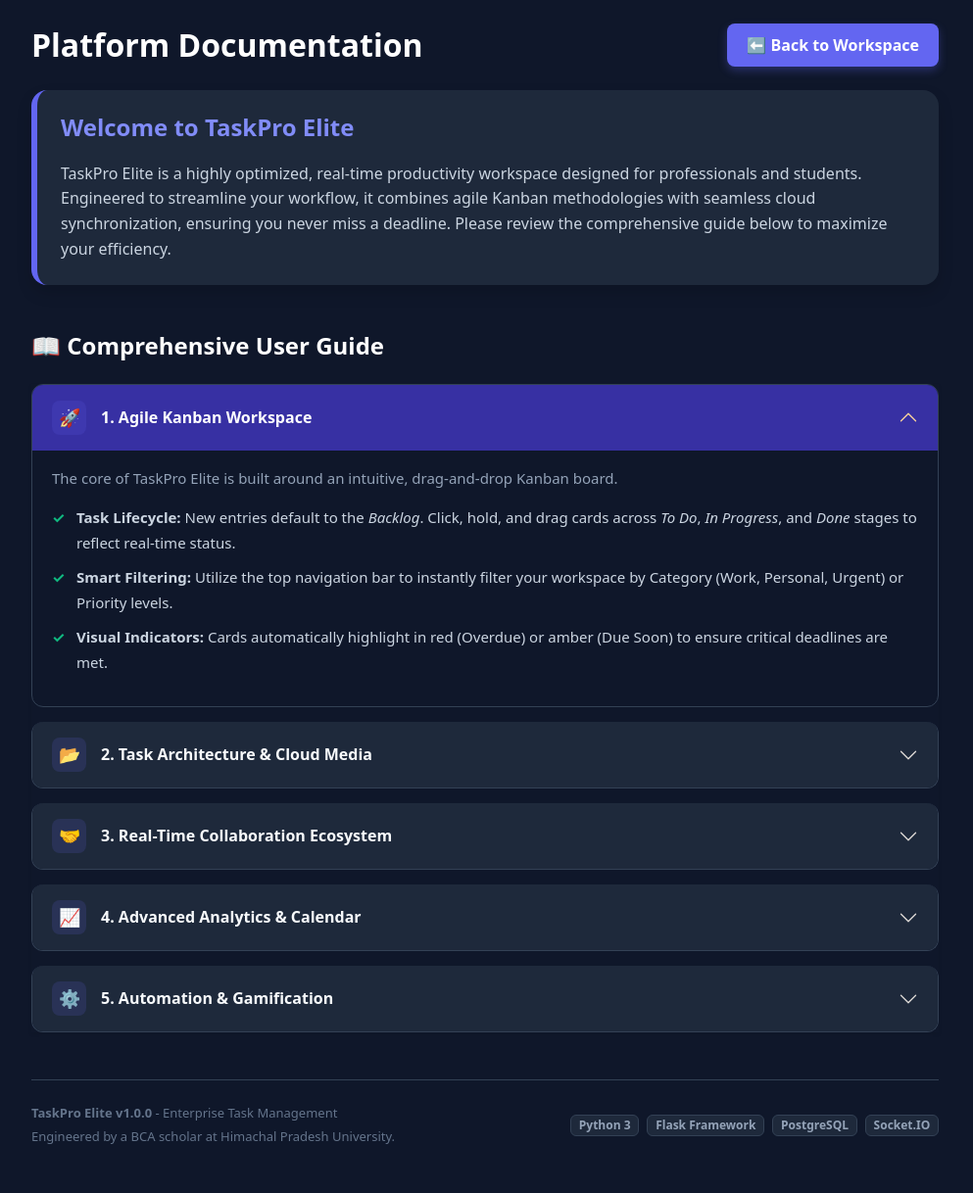
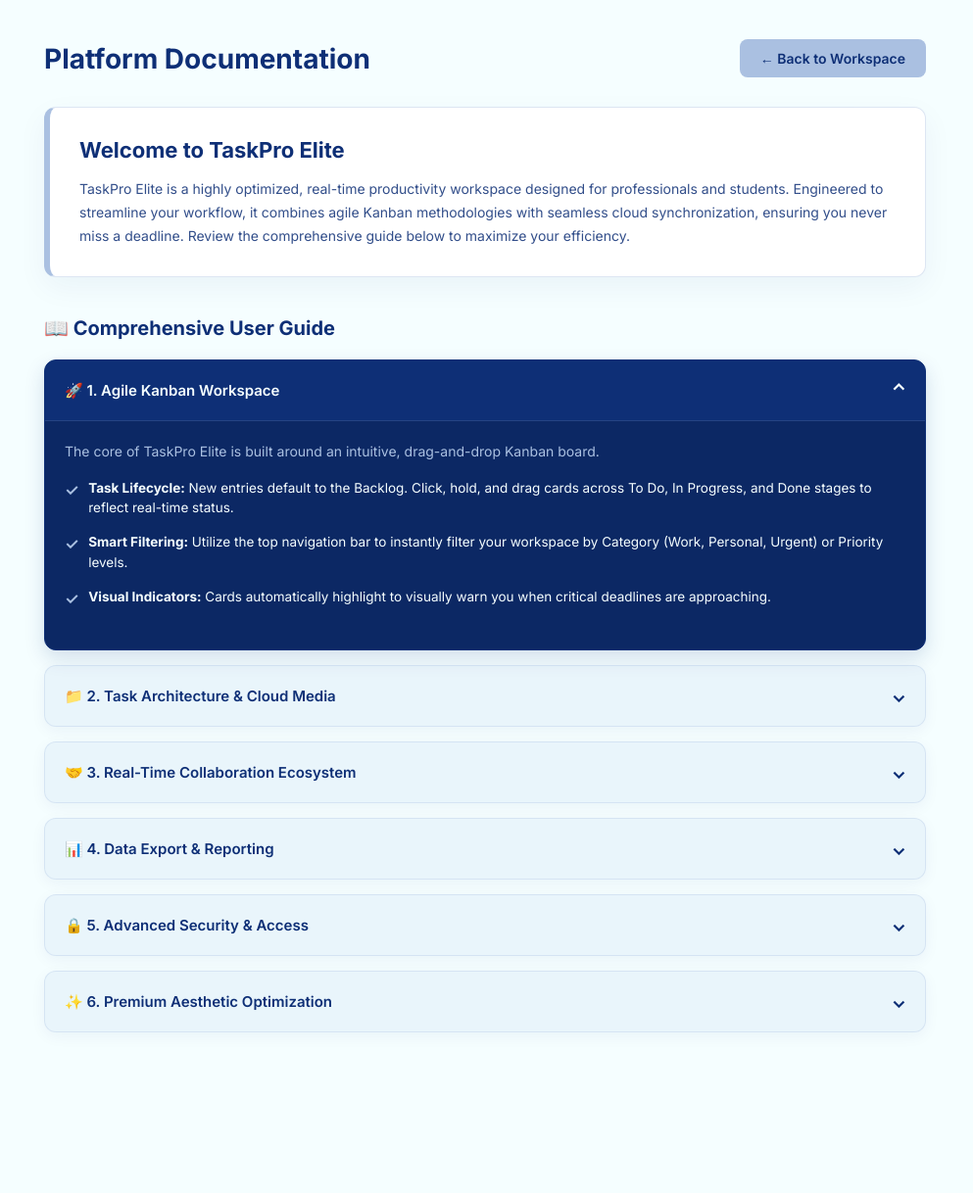
Before and after one commit to bhishmak529-sys/my-task-app, a Flask app: page /about in a window 1280 px wide. Shown: the whole page at 98% size, without its empty margins (145-1138 px from the left). After the commit the page ends 1054 px from the top, so only its background shows below. Run offline with Flask 3, Linux system fonts and the light colour scheme.

Commit message:
Update about.html

```diff
--- a/templates/about.html
+++ b/templates/about.html
@@ -1,195 +1,302 @@
-{% extends "base.html" %}
-{% block body %}
+<!DOCTYPE html>
+<html lang="en">
+<head>
+    <meta charset="UTF-8">
+    <meta name="viewport" content="width=device-width, initial-scale=1.0">
+    <title>Platform Documentation - TaskPro Elite</title>
+    <link href="https://fonts.googleapis.com/css2?family=Inter:wght@400;500;600;700&display=swap" rel="stylesheet">
+    <style>
+        /* 🎨 LIGHT NAUTICAL PALETTE */
+        :root {
+            --c-white: #F5FEFF;
+            --c-blue-light: #AAC0E1;
+            --c-blue-dark: #0E2F76;
+        }
 
-<style>
-    /* Premium Dark Theme Accordion Styling */
-    .accordion-button::after { filter: invert(1); }
-    .accordion-button:not(.collapsed) {
-        background-color: #3730a3 !important;
-        color: white !important;
-        box-shadow: none;
+        body {
+            background-color: var(--c-white);
+            color: var(--c-blue-dark);
+            font-family: 'Inter', sans-serif;
+            margin: 0;
+            padding: 40px 20px;
+            display: flex;
+            justify-content: center;
         }
-    .accordion-button {
-        background: #1e293b;
-        color: #f8fafc;
-        border: none;
-        transition: all 0.3s ease;
+
+        .container {
+            max-width: 900px;
+            width: 100%;
         }
-    .accordion-button:focus { box-shadow: none; border-color: #6366f1; }
+
+        .header {
+            display: flex;
+            justify-content: space-between;
+            align-items: center;
+            margin-bottom: 30px;
+        }
+
+        .header h1 {
+            margin: 0;
+            font-size: 28px;
+            font-weight: 700;
+            color: var(--c-blue-dark);
+        }
+
+        .back-btn {
+            background-color: var(--c-blue-light);
+            color: var(--c-blue-dark);
+            padding: 10px 20px;
+            border-radius: 8px;
+            text-decoration: none;
+            font-weight: 600;
+            font-size: 14px;
+            transition: 0.3s;
+            border: 1px solid transparent;
+        }
+
+        .back-btn:hover {
+            background-color: var(--c-blue-dark);
+            color: var(--c-white);
+        }
+
+        .welcome-card {
+            background: #FFFFFF;
+            border: 1px solid rgba(170, 192, 225, 0.4);
+            border-left: 6px solid var(--c-blue-light);
+            border-radius: 12px;
+            padding: 30px;
+            margin-bottom: 40px;
+            box-shadow: 0 10px 30px rgba(14, 47, 118, 0.05);
+        }
+
+        .welcome-card h2 {
+            color: var(--c-blue-dark);
+            font-size: 22px;
+            margin-top: 0;
+            margin-bottom: 15px;
+        }
+
+        .welcome-card p {
+            line-height: 1.7;
+            color: rgba(14, 47, 118, 0.85);
+            font-size: 14px;
+            margin: 0;
+        }
+
+        .section-title {
+            font-size: 20px;
+            font-weight: 700;
+            margin-bottom: 20px;
+            display: flex;
+            align-items: center;
+            gap: 10px;
+            color: var(--c-blue-dark);
+        }
+
+        /* 🌟 UPGRADED SMOOTH ACCORDION STYLES 🌟 */
         .accordion-item {
-        background: #0f172a;
-        border: 1px solid #334155;
-        border-radius: 12px !important;
             margin-bottom: 15px;
+            border-radius: 12px;
             overflow: hidden;
+            box-shadow: 0 4px 15px rgba(14, 47, 118, 0.05);
+            border: 1px solid rgba(170, 192, 225, 0.3);
+            background: rgba(170, 192, 225, 0.15);
+            transition: background 0.3s ease, border-color 0.3s ease, box-shadow 0.3s ease;
         }
-    .feature-icon {
-        display: inline-flex;
+
+        .accordion-item.active {
+            background: var(--c-blue-dark);
+            box-shadow: 0 8px 20px rgba(14, 47, 118, 0.15);
+            border-color: var(--c-blue-dark);
+        }
+
+        .accordion-header {
+            padding: 20px;
+            font-weight: 600;
+            font-size: 15px;
+            display: flex;
             align-items: center;
-        justify-content: center;
-        width: 35px;
-        height: 35px;
-        border-radius: 8px;
-        background: rgba(99, 102, 241, 0.15);
-        color: #818cf8;
-        margin-right: 15px;
+            gap: 15px;
+            cursor: pointer;
+            color: var(--c-blue-dark);
+            transition: color 0.3s ease, background 0.3s ease;
+            user-select: none;
+        }
+
+        .accordion-header:hover {
+            background: rgba(170, 192, 225, 0.2);
+        }
+
+        .accordion-item.active .accordion-header {
+            color: var(--c-white);
+            background: transparent;
+            border-bottom: 1px solid rgba(245, 254, 255, 0.1);
+        }
+
+        /* The Secret to Smooth Sliding */
+        .accordion-content {
+            max-height: 0;
+            opacity: 0;
+            overflow: hidden;
+            padding: 0 20px; /* Zero vertical padding when closed */
+            background: rgba(0, 0, 0, 0.15);
+            transition: max-height 0.4s ease-in-out, opacity 0.4s ease-in-out, padding 0.4s ease-in-out;
+        }
+
+        /* When active, expand height and opacity */
+        .accordion-item.active .accordion-content {
+            max-height: 800px; /* Large enough to hold the content */
+            opacity: 1;
+            padding: 20px 20px 25px 20px; /* Restore vertical padding */
+        }
+
+        .accordion-content p {
+            color: var(--c-blue-light);
+            margin-top: 0;
+            line-height: 1.6;
+            font-size: 14px;
+            margin-bottom: 15px;
+        }
+
+        .check-list { list-style: none; padding: 0; margin: 0; }
+        .check-list li { color: var(--c-white); margin-bottom: 15px; font-size: 13.5px; display: flex; align-items: flex-start; gap: 10px; line-height: 1.5; }
+        .check-list li span { color: var(--c-blue-light); font-weight: bold; font-size: 16px; }
+
+        .toggle-icon {
+            margin-left: auto;
+            transition: transform 0.3s ease;
             font-size: 18px;
         }
-    .feature-list-custom {
-        list-style: none;
-        padding-left: 0;
-        margin-top: 15px;
-    }
-    .feature-list-custom li {
-        position: relative;
-        padding-left: 25px;
-        margin-bottom: 10px;
-        color: #cbd5e1;
-    }
-    .feature-list-custom li::before {
-        content: '✓';
-        position: absolute;
-        left: 0;
-        color: #10b981;
-        font-weight: bold;
+        .accordion-item.active .toggle-icon {
+            transform: rotate(180deg);
         }
     </style>
-
-<div class="row justify-content-center mt-4 mb-5">
-    <div class="col-md-10">
-
-        <!-- Header Section -->
-        <div class="d-flex justify-content-between align-items-center mb-4">
-            <h2 class="text-white fw-bold mb-0">Platform Documentation</h2>
-            <a href="/" class="btn fw-bold" style="background: #6366f1; color: white; border: none; padding: 10px 20px; border-radius: 8px; transition: 0.3s; box-shadow: 0 4px 10px rgba(99,102,241,0.3);">⬅ Back to Workspace</a>
+</head>
+<body>
+    <div class="container">
+        <div class="header">
+            <h1>Platform Documentation</h1>
+            <a href="/" class="back-btn">← Back to Workspace</a>
         </div>
 
-        <!-- Executive Summary Card -->
-        <div class="card shadow p-4 border-0 mb-5" style="background: #1e293b; color: white; border-radius: 16px; border-left: 6px solid #6366f1 !important;">
-            <h4 class="fw-bold" style="color: #818cf8;">Welcome to TaskPro Elite</h4>
-            <p style="color: #cbd5e1; font-size: 16px; margin-bottom: 0; margin-top: 12px; line-height: 1.6;">
-                TaskPro Elite is a highly optimized, real-time productivity workspace designed for professionals and students. Engineered to streamline your workflow, it combines agile Kanban methodologies with seamless cloud synchronization, ensuring you never miss a deadline. Please review the comprehensive guide below to maximize your efficiency.
-            </p>
+        <div class="welcome-card">
+            <h2>Welcome to TaskPro Elite</h2>
+            <p>TaskPro Elite is a highly optimized, real-time productivity workspace designed for professionals and students. Engineered to streamline your workflow, it combines agile Kanban methodologies with seamless cloud synchronization, ensuring you never miss a deadline. Review the comprehensive guide below to maximize your efficiency.</p>
         </div>
 
-        <!-- Comprehensive User Guide -->
-        <h4 class="text-white mb-4 fw-bold">📖 Comprehensive User Guide</h4>
+        <div class="section-title">
+            📖 Comprehensive User Guide
+        </div>
 
-        <div class="accordion shadow-sm" id="helpAccordion">
-
-            <!-- Module 1: Agile Workspace -->
-            <div class="accordion-item">
-                <h2 class="accordion-header">
-                    <button class="accordion-button fw-bold" type="button" data-bs-toggle="collapse" data-bs-target="#moduleOne">
-                        <span class="feature-icon">🚀</span> 1. Agile Kanban Workspace
-                    </button>
-                </h2>
-                <div id="moduleOne" class="accordion-collapse collapse show" data-bs-parent="#helpAccordion">
-                    <div class="accordion-body" style="color: #94a3b8; font-size: 15px; line-height: 1.7;">
-                        The core of TaskPro Elite is built around an intuitive, drag-and-drop Kanban board.
-                        <ul class="feature-list-custom">
-                            <li><strong>Task Lifecycle:</strong> New entries default to the <em>Backlog</em>. Click, hold, and drag cards across <em>To Do</em>, <em>In Progress</em>, and <em>Done</em> stages to reflect real-time status.</li>
-                            <li><strong>Smart Filtering:</strong> Utilize the top navigation bar to instantly filter your workspace by Category (Work, Personal, Urgent) or Priority levels.</li>
-                            <li><strong>Visual Indicators:</strong> Cards automatically highlight in red (Overdue) or amber (Due Soon) to ensure critical deadlines are met.</li>
+        <!-- ACCORDION ITEM 1 -->
+        <div class="accordion-item active">
+            <div class="accordion-header" onclick="toggleAccordion(this)">
+                🚀 1. Agile Kanban Workspace
+                <span class="toggle-icon">⌄</span>
+            </div>
+            <div class="accordion-content">
+                <p>The core of TaskPro Elite is built around an intuitive, drag-and-drop Kanban board.</p>
+                <ul class="check-list">
+                    <li><span>✓</span> <div><strong>Task Lifecycle:</strong> New entries default to the Backlog. Click, hold, and drag cards across To Do, In Progress, and Done stages to reflect real-time status.</div></li>
+                    <li><span>✓</span> <div><strong>Smart Filtering:</strong> Utilize the top navigation bar to instantly filter your workspace by Category (Work, Personal, Urgent) or Priority levels.</div></li>
+                    <li><span>✓</span> <div><strong>Visual Indicators:</strong> Cards automatically highlight to visually warn you when critical deadlines are approaching.</div></li>
                 </ul>
             </div>
         </div>
+
+        <!-- ACCORDION ITEM 2 -->
+        <div class="accordion-item">
+            <div class="accordion-header" onclick="toggleAccordion(this)">
+                📁 2. Task Architecture & Cloud Media
+                <span class="toggle-icon">⌄</span>
             </div>
-
-            <!-- Module 2: Deep Task Architecture -->
-            <div class="accordion-item">
-                <h2 class="accordion-header">
-                    <button class="accordion-button collapsed fw-bold" type="button" data-bs-toggle="collapse" data-bs-target="#moduleTwo">
-                        <span class="feature-icon">📂</span> 2. Task Architecture & Cloud Media
-                    </button>
-                </h2>
-                <div id="moduleTwo" class="accordion-collapse collapse" data-bs-parent="#helpAccordion">
-                    <div class="accordion-body" style="color: #94a3b8; font-size: 15px; line-height: 1.7;">
-                        Clicking on any task card opens its dedicated detailed view, transforming a simple to-do item into a comprehensive project hub.
-                        <ul class="feature-list-custom">
-                            <li><strong>Descriptions & Notes:</strong> Add extensive details, URLs, or meeting notes to your task.</li>
-                            <li><strong>Sub-Task Delegation:</strong> Break complex tasks into manageable checklists. Monitor completion directly from the main card.</li>
-                            <li><strong>Cloudinary Integration:</strong> Securely upload project files, PDFs, and high-resolution images. All media is hosted dynamically on secure cloud servers.</li>
+            <div class="accordion-content">
+                <p>Attach vital resources directly to your workflows.</p>
+                <ul class="check-list">
+                    <li><span>✓</span> <div><strong>File Attachments:</strong> Upload images, documents, and reference materials directly into task cards.</div></li>
+                    <li><span>✓</span> <div><strong>Horizontal Media Gallery:</strong> View your task images seamlessly through an optimized, sideways-scrolling image gallery right inside the modal.</div></li>
                 </ul>
             </div>
         </div>
+
+        <!-- ACCORDION ITEM 3 -->
+        <div class="accordion-item">
+            <div class="accordion-header" onclick="toggleAccordion(this)">
+                🤝 3. Real-Time Collaboration Ecosystem
+                <span class="toggle-icon">⌄</span>
             </div>
-
-            <!-- Module 3: Team Collaboration -->
-            <div class="accordion-item">
-                <h2 class="accordion-header">
-                    <button class="accordion-button collapsed fw-bold" type="button" data-bs-toggle="collapse" data-bs-target="#moduleThree">
-                        <span class="feature-icon">🤝</span> 3. Real-Time Collaboration Ecosystem
-                    </button>
-                </h2>
-                <div id="moduleThree" class="accordion-collapse collapse" data-bs-parent="#helpAccordion">
-                    <div class="accordion-body" style="color: #94a3b8; font-size: 15px; line-height: 1.7;">
-                        TaskPro Elite eliminates the need for manual page refreshes during team efforts.
-                        <ul class="feature-list-custom">
-                            <li><strong>Instant Sharing:</strong> Invite colleagues via their registered username. The system automatically dispatches an encrypted email notification to them.</li>
-                            <li><strong>WebSocket Synchronization:</strong> When a collaborator moves a task or updates a status, the changes reflect on your screen instantaneously via Socket.IO technology.</li>
-                            <li><strong>Integrated Discussion Threads:</strong> Utilize the in-task chat interface to communicate contextually with your team regarding specific deliverables.</li>
+            <div class="accordion-content">
+                <p>Work seamlessly with your team using high-speed WebSockets.</p>
+                <ul class="check-list">
+                    <li><span>✓</span> <div><strong>Live Task Movement:</strong> When a team member updates or moves a task, your screen syncs instantly without ever needing to refresh.</div></li>
+                    <li><span>✓</span> <div><strong>Live Chat Room:</strong> Click on any task to enter its dedicated discussion room and chat instantly with collaborators to keep ideas flowing.</div></li>
                 </ul>
             </div>
         </div>
+
+        <!-- 🌟 BRAND NEW ITEM 4 🌟 -->
+        <div class="accordion-item">
+            <div class="accordion-header" onclick="toggleAccordion(this)">
+                📊 4. Data Export & Reporting
+                <span class="toggle-icon">⌄</span>
             </div>
-
-            <!-- Module 4: Analytics & Tracking -->
-            <div class="accordion-item">
-                <h2 class="accordion-header">
-                    <button class="accordion-button collapsed fw-bold" type="button" data-bs-toggle="collapse" data-bs-target="#moduleFour">
-                        <span class="feature-icon">📈</span> 4. Advanced Analytics & Calendar
-                    </button>
-                </h2>
-                <div id="moduleFour" class="accordion-collapse collapse" data-bs-parent="#helpAccordion">
-                    <div class="accordion-body" style="color: #94a3b8; font-size: 15px; line-height: 1.7;">
-                        Maintain absolute control over your schedule and productivity metrics.
-                        <ul class="feature-list-custom">
-                            <li><strong>Data Dashboard:</strong> Access the <em>Analytics</em> section to view dynamically generated Chart.js graphs detailing your task distribution by status and priority.</li>
-                            <li><strong>Interactive Calendar:</strong> Switch to the <em>Calendar View</em> to manage monthly deliverables. Drag and drop tasks directly on the calendar grid to modify their deadlines.</li>
-                            <li><strong>Activity Audit Log:</strong> A tamper-proof history log records every action (edits, deletions, status changes) with precise timestamps for complete transparency.</li>
+            <div class="accordion-content">
+                <p>Generate professional reports instantly for offline access or record-keeping.</p>
+                <ul class="check-list">
+                    <li><span>✓</span> <div><strong>Dynamic PDF Export:</strong> Download a beautifully formatted, print-ready PDF report of your current board status with just one click.</div></li>
+                    <li><span>✓</span> <div><strong>CSV Backup:</strong> Export all your tasks and descriptions into an Excel/CSV format for deep data analysis or safekeeping.</div></li>
                 </ul>
             </div>
         </div>
+
+        <!-- 🌟 BRAND NEW ITEM 5 🌟 -->
+        <div class="accordion-item">
+            <div class="accordion-header" onclick="toggleAccordion(this)">
+                🔒 5. Advanced Security & Access
+                <span class="toggle-icon">⌄</span>
+            </div>
+            <div class="accordion-content">
+                <p>Your workflow data is protected with enterprise-level security measures.</p>
+                <ul class="check-list">
+                    <li><span>✓</span> <div><strong>Google OAuth 2.0:</strong> Skip password creation entirely. Use secure, one-click sign-in via your existing Google Account.</div></li>
+                    <li><span>✓</span> <div><strong>Encrypted Passwords:</strong> For standard accounts, all passwords are salted and hashed using modern PBKDF2 encryption before hitting the database.</div></li>
+                </ul>
+            </div>
         </div>
 
-            <!-- Module 5: Automation & Gamification -->
+        <!-- 🌟 BRAND NEW ITEM 6 🌟 -->
         <div class="accordion-item">
-                <h2 class="accordion-header">
-                    <button class="accordion-button collapsed fw-bold" type="button" data-bs-toggle="collapse" data-bs-target="#moduleFive">
-                        <span class="feature-icon">⚙️</span> 5. Automation & Gamification
-                    </button>
-                </h2>
-                <div id="moduleFive" class="accordion-collapse collapse" data-bs-parent="#helpAccordion">
-                    <div class="accordion-body" style="color: #94a3b8; font-size: 15px; line-height: 1.7;">
-                        <ul class="feature-list-custom">
-                            <li><strong>Automated Morning Briefings:</strong> Our APScheduler background worker scans your database daily and delivers a personalized email summarizing your pending tasks for the day.</li>
-                            <li><strong>XP & Ranking System:</strong> Productivity is rewarded. Earn +10 XP for every task completed. Ascend through the ranks from <em>Novice 🥉</em> to the prestigious <em>Legend 💎</em> tier.</li>
-                            <li><strong>Data Portability:</strong> Export your entire workspace into a structured CSV format with a single click for local backups.</li>
+            <div class="accordion-header" onclick="toggleAccordion(this)">
+                ✨ 6. Premium Aesthetic Optimization
+                <span class="toggle-icon">⌄</span>
+            </div>
+            <div class="accordion-content">
+                <p>A workspace should be a joy to look at. We crafted a UI that reduces eye strain.</p>
+                <ul class="check-list">
+                    <li><span>✓</span> <div><strong>Muted Elegance Theme:</strong> Enjoy a sophisticated color palette designed to look professional, calm, and perfectly balanced.</div></li>
+                    <li><span>✓</span> <div><strong>Creator's Calendar:</strong> View all your deadlines in a beautiful grid layout that syncs effortlessly with your main board.</div></li>
                 </ul>
-                    </div>
             </div>
         </div>
 
     </div>
 
-        <!-- Developer Signature & Tech Stack -->
-        <div class="mt-5 pt-4" style="border-top: 1px solid #334155;">
-            <div class="d-flex justify-content-between align-items-center flex-wrap gap-3">
-                <div style="color: #64748b; font-size: 13px;">
-                    <p class="mb-1"><strong>TaskPro Elite v1.0.0</strong> - Enterprise Task Management</p>
-                    <p class="mb-0">Engineered by a BCA scholar at Himachal Pradesh University.</p>
-                </div>
-                <div class="d-flex gap-2 flex-wrap">
-                    <span class="badge" style="background: #1e293b; color: #94a3b8; border: 1px solid #334155;">Python 3</span>
-                    <span class="badge" style="background: #1e293b; color: #94a3b8; border: 1px solid #334155;">Flask Framework</span>
-                    <span class="badge" style="background: #1e293b; color: #94a3b8; border: 1px solid #334155;">PostgreSQL</span>
-                    <span class="badge" style="background: #1e293b; color: #94a3b8; border: 1px solid #334155;">Socket.IO</span>
-                </div>
-            </div>
-        </div>
+    <!-- THE JAVASCRIPT ENGINE -->
+    <script>
+        function toggleAccordion(clickedHeader) {
+            const currentItem = clickedHeader.parentElement;
+            const allItems = document.querySelectorAll('.accordion-item');
 
-    </div>
-</div>
+            // Close other items smoothly
+            allItems.forEach(item => {
+                if (item !== currentItem) {
+                    item.classList.remove('active');
+                }
+            });
 
-{% endblock %}
+            // Toggle the clicked one
+            currentItem.classList.toggle('active');
+        }
+    </script>
+</body>
+</html>
```
Lines whose indentation alone changed are shown as unchanged.
